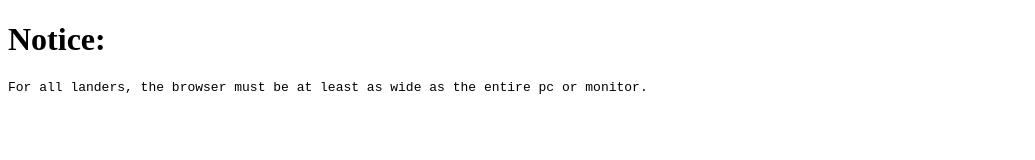
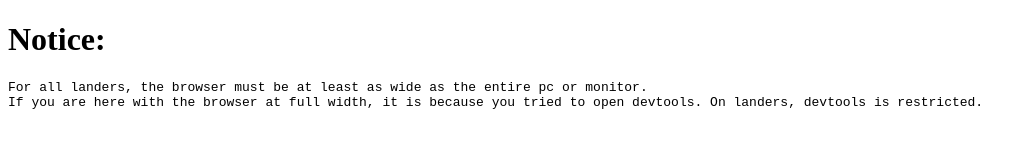
Before and after one commit to David66775/Blank, a plain HTML site: page index.html in a window 1280 px wide. Shown: the whole page, without its empty margins (0-1035 px from the left). Drawn offline with Linux system fonts and the light colour scheme.

Commit message:
Update index.html

```diff
--- a/index.html
+++ b/index.html
@@ -10,6 +10,7 @@
   </head>
   <body>
     <h1>Notice:</h1>
-    <pre>For all landers, the browser must be at least as wide as the entire pc or monitor.</pre>
+    <pre>For all landers, the browser must be at least as wide as the entire pc or monitor.
+If you are here with the browser at full width, it is because you tried to open devtools. On landers, devtools is restricted.</pre>
   </body>
 </html>
```
